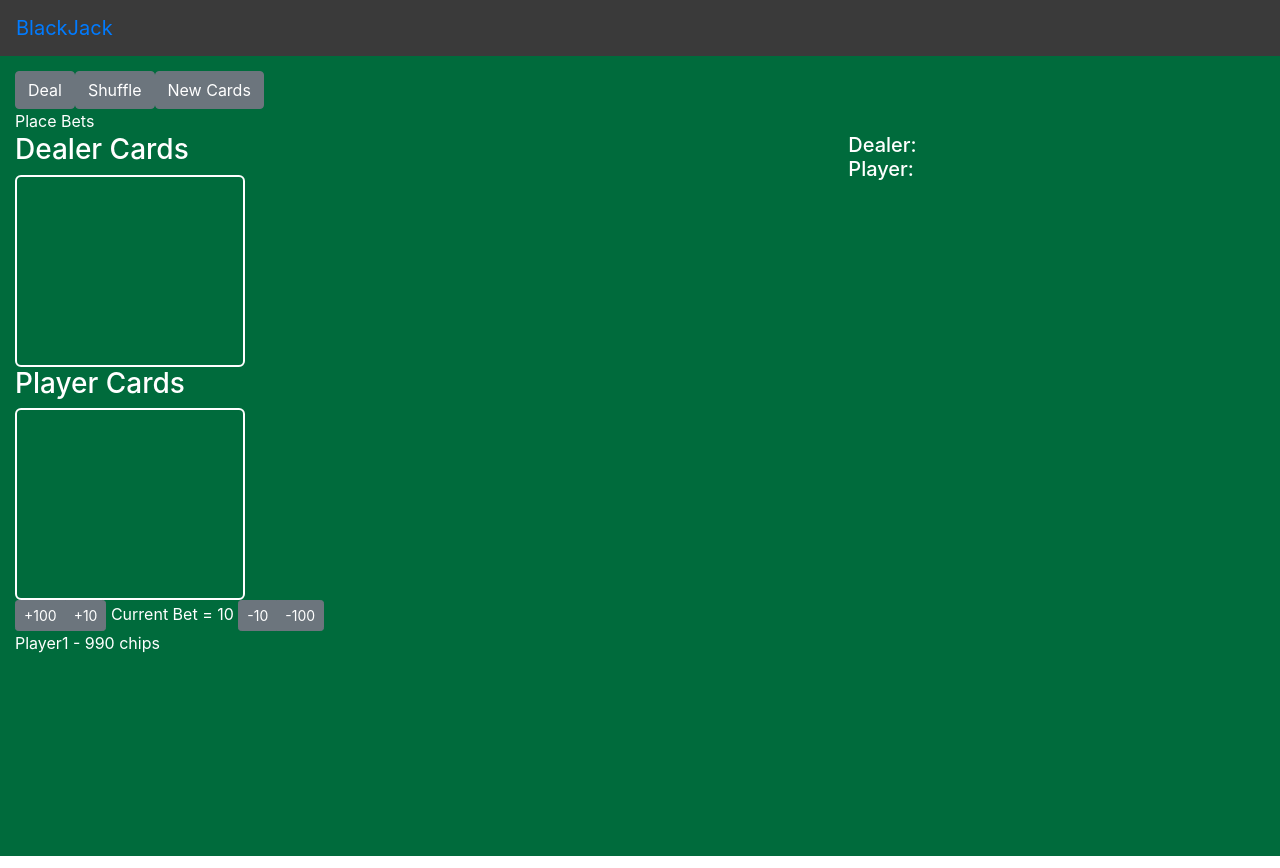
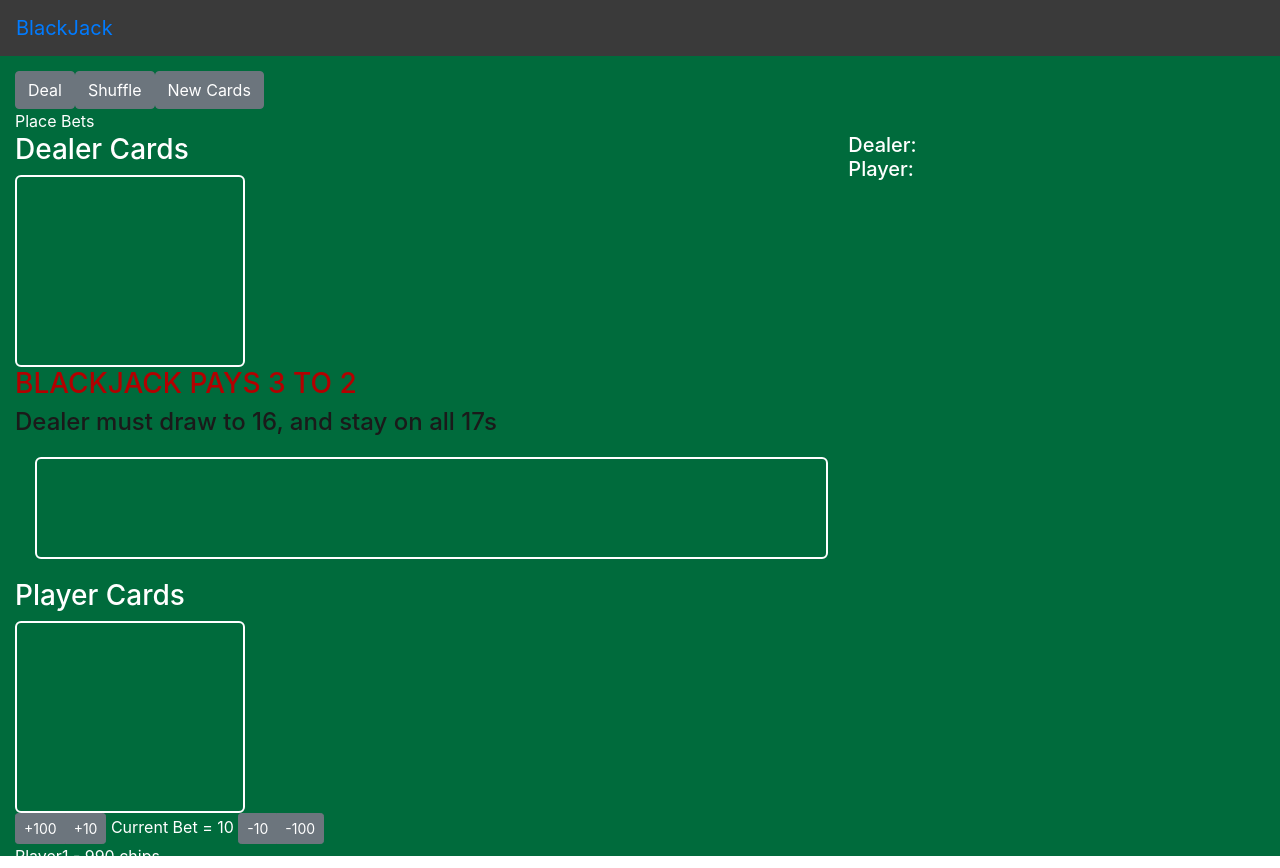
Before and after one commit to jer244/BlackJack, an Angular app: page /play in a window 1280 px wide. Built offline with nearby package versions, Linux system fonts and the light colour scheme; no server answers.

Commit message:
add felt info

```diff
--- a/src/app/gameboard/gameboard.component.html
+++ b/src/app/gameboard/gameboard.component.html
@@ -14,6 +14,11 @@
       </h3>
       <div class="card-display-area">
         <bj-display-hand *ngIf="hands" [dealerHand]='true' [hideHole]='action!=0 && action!= -1' [cards]='hands[0].cards' [count]='hands[0].count'></bj-display-hand>
+      </div>
+      <h3 class="red-felt-lettering">BLACKJACK PAYS 3 TO 2</h3>
+      <h4 class="black-felt-lettering">Dealer must draw to 16, and stay on all 17s</h4>
+      <div class="place-bet-area">
+
       </div>
       <h3>
         Player Cards
--- a/src/app/gameboard/gameboard.component.scss
+++ b/src/app/gameboard/gameboard.component.scss
@@ -13,6 +13,21 @@
     padding: 15px;
 }
 
+.place-bet-area{
+    border: white solid 2px;
+    border-radius: 6px;
+    height: 8vw;
+    margin: 20px;
+}
+
+.red-felt-lettering{
+    color: #b30000;
+}
+
+.black-felt-lettering{
+    color: #1a1a1a
+}
+
 .card-display-area {
     border: white solid 2px;
     border-radius: 6px;
```
